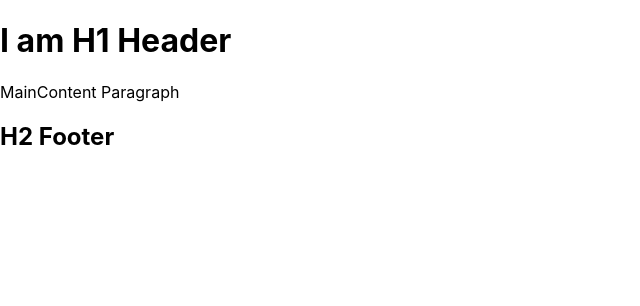
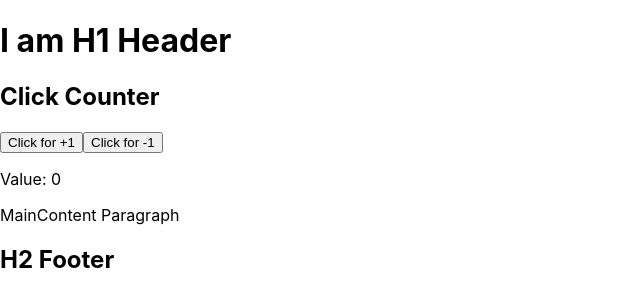
Before and after one commit to dan-borisov/movie-tracker, a React (Create React App) app: page / in a window 1280 px wide. Shown: the top 306 px of the page, without its empty margins (0-640 px from the left). Built offline with nearby package versions, Linux system fonts and the light colour scheme.

Commit message:
plus and minus buttons and a counter added

```diff
--- a/package.json
+++ b/package.json
@@ -6,6 +6,7 @@
     "@testing-library/jest-dom": "^5.17.0",
     "@testing-library/react": "^13.4.0",
     "@testing-library/user-event": "^13.5.0",
+    "gh": "^2.8.9",
     "react": "^18.2.0",
     "react-dom": "^18.2.0",
     "react-scripts": "5.0.1",
--- a/src/App.js
+++ b/src/App.js
@@ -3,6 +3,7 @@ import './App.css';
 import Header from './Header';
 import MainComponent from './MainContent';
 import Footer from './Footer';
+import ClickCounter from './ClickCounter';
 
 
 function App() {
--- /dev/null
+++ b/src/ClickCounter.js
@@ -0,0 +1,24 @@
+import React, { useState } from 'react';
+
+const ClickCounter = () => {
+    const [clickValue, setClickValue] = useState(0);
+
+    const handlePlusButtonClick = () => {
+        setClickValue(clickValue + 1);
+    };
+
+    const handleMinusButtonClick = () => {
+        setClickValue(clickValue - 1);
+    }
+
+    return (
+        <div>
+            <h2>Click Counter</h2>
+            <button onClick={handlePlusButtonClick}>Click for +1</button>
+            <button onClick={handleMinusButtonClick}>Click for -1</button>
+            <p>Value: {clickValue}</p>
+        </div>
+    );
+};
+
+export default ClickCounter;
--- a/src/MainContent.js
+++ b/src/MainContent.js
@@ -1,8 +1,10 @@
 import React from 'react';
+import ClickCounter from './ClickCounter';
 
 function MainComponent() {
     return (
         <main>
+            <ClickCounter />
             <p>MainContent Paragraph</p>
         </main>
     );
```
Also changed, not shown: 1 other file (tests, documents, lock files or other folders).
